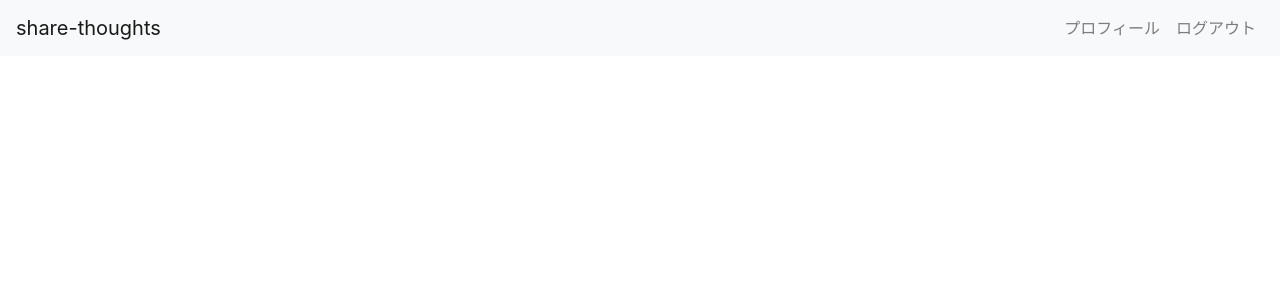
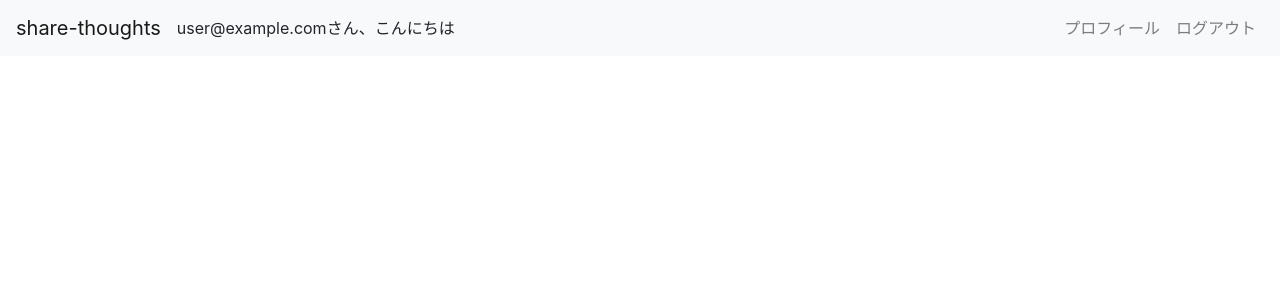
Before and after one commit to NaoyukiSato04/share-thoughts, a React (Create React App) app: page /Header in a window 1280 px wide. Shown: the top 300 px of the page. Built offline with nearby package versions, Linux system fonts and the light colour scheme; no server answers; sample sign-in values are in the browser's storage.

Commit message:
Test: Headerにログイン中ユーザーのメールアドレス表示

```diff
--- a/src/components/Timeline/Header.js
+++ b/src/components/Timeline/Header.js
@@ -5,7 +5,7 @@ import { useHistory } from "react-router-dom"
 
 
 export default function Header() {
-    const { logout } = useAuth()
+    const { logout, currentUser } = useAuth()
     const history = useHistory()
 
     async function handleLogout() {
@@ -21,6 +21,7 @@ export default function Header() {
     return (
         <Navbar collapseOnSelect expand="lg" bg="light" variant="light">
             <Navbar.Brand href="#home">share-thoughts</Navbar.Brand>
+            {currentUser.email}さん、こんにちは
             <Navbar.Toggle aria-controls="responsive-navbar-nav" />
             <Navbar.Collapse id="responsive-navbar-nav">
                 <Nav className="ml-auto">
```
